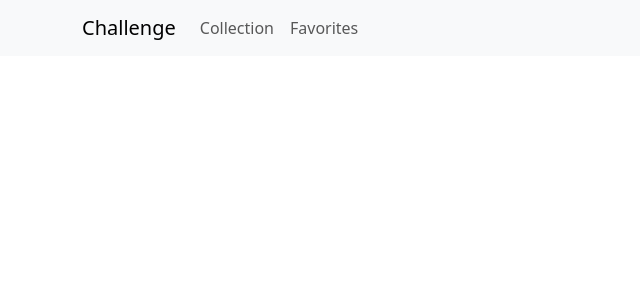
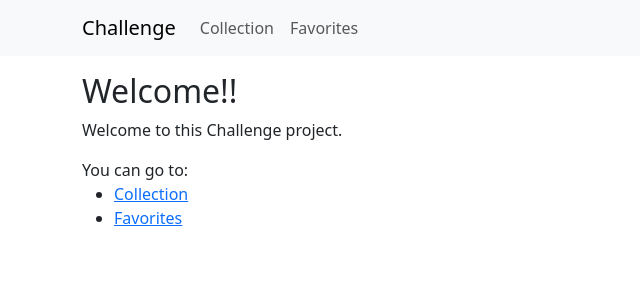
Before and after one commit to RonaldoML/cm-challenge, a React (Vite) app: page /#/ in a window 1280 px wide. Shown: the top 300 px of the page, without its empty margins (0-640 px from the left). Built offline with nearby package versions, Linux system fonts and the light colour scheme.

Commit message:
Fix writing and reading from localstorage when first run the project and add Welcome page

```diff
--- a/src/components/DisplayCollections.tsx
+++ b/src/components/DisplayCollections.tsx
@@ -14,9 +14,12 @@ type DisplayCollectionsProps = {
 
 export const DisplayCollections = ({ setPage, page }: DisplayCollectionsProps) => {
   const { setItem } = useLocalStorage("page");
+  const { getItem: getMedia } = useLocalStorage("media");
 
   const { state } = useContext(DataContext);
   const { response } = state;
+
+  const data = getMedia() || response;
 
   const handleLastPage = () => {
     const nextPage = page - 1 === 0 ? 1 : page - 1;
@@ -25,19 +28,19 @@ export const DisplayCollections = ({ setPage, page }: DisplayCollectionsProps) =
   };
 
   const handleNextPage = () => {
-    const next = response?.pageInfo.hasNextPage && (page < 4) ? page + 1 : 1;
+    const next = data?.pageInfo.hasNextPage && (page < 4) ? page + 1 : 1;
     setPage(next);
     setItem(next);
   };
 
-  if (!response) return;
+  if (!data) return;
   return (
     <section>
-      <CardList media={response.media} />
+      <CardList media={data.media} />
       <PaginationBar
         handleLastPage={handleLastPage}
         handleNextPage={handleNextPage}
-        pageInfo={response.pageInfo}
+        pageInfo={data.pageInfo}
       />
     </section>
   )
--- a/src/components/Navbar.tsx
+++ b/src/components/Navbar.tsx
@@ -5,7 +5,7 @@ export const NavBar = () => {
   return (
     <Navbar expand="lg" className="bg-body-tertiary" sticky="top">
       <Container>
-        <Navbar.Brand>Challenge</Navbar.Brand>
+        <Navbar.Brand to='/' as={NavLink}>Challenge</Navbar.Brand>
         <Navbar.Toggle aria-controls="basic-navbar-nav" />
         <Navbar.Collapse id="basic-navbar-nav">
           <Nav className="me-auto">
--- a/src/components/Router.tsx
+++ b/src/components/Router.tsx
@@ -3,6 +3,7 @@ import { Container } from 'react-bootstrap';
 import { Route, Routes } from 'react-router-dom';
 import { Collection } from '../pages/Collection';
 import { Favorites } from '../pages/Favorites';
+import { Welcome } from '../pages/Welcome';
 
 export const Router = () => {
   return (
@@ -10,6 +11,7 @@ export const Router = () => {
       <Routes>
         <Route path='/collection' element={<Collection />} />
         <Route path='/favorites' element={<Favorites />} />
+        <Route path='/' element={<Welcome />} />
       </Routes>
     </Container>
   );
--- /dev/null
+++ b/src/pages/Welcome.tsx
@@ -0,0 +1,20 @@
+import { NavLink } from "react-router-dom";
+
+export const Welcome = () => {
+  return (
+    <section className="mt-3">
+      <h2>Welcome!!</h2>
+
+      <p>Welcome to this Challenge project.</p>
+      You can go to:
+      <ul>
+        <li>
+          <NavLink to="/collection">Collection</NavLink>
+        </li>
+        <li>
+          <NavLink to="/favorites">Favorites</NavLink>
+        </li>
+      </ul>
+    </section>
+  )
+}
```
